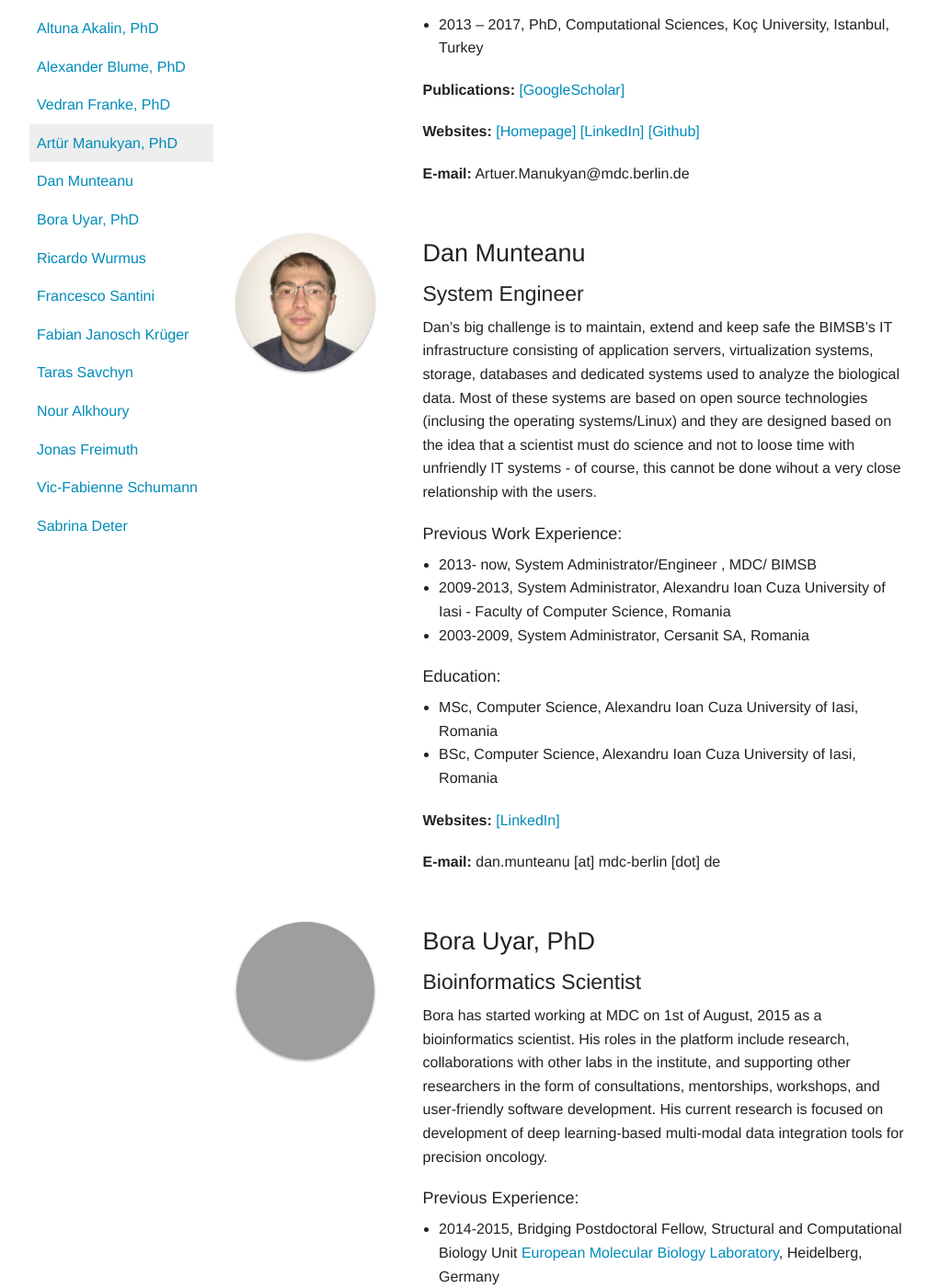
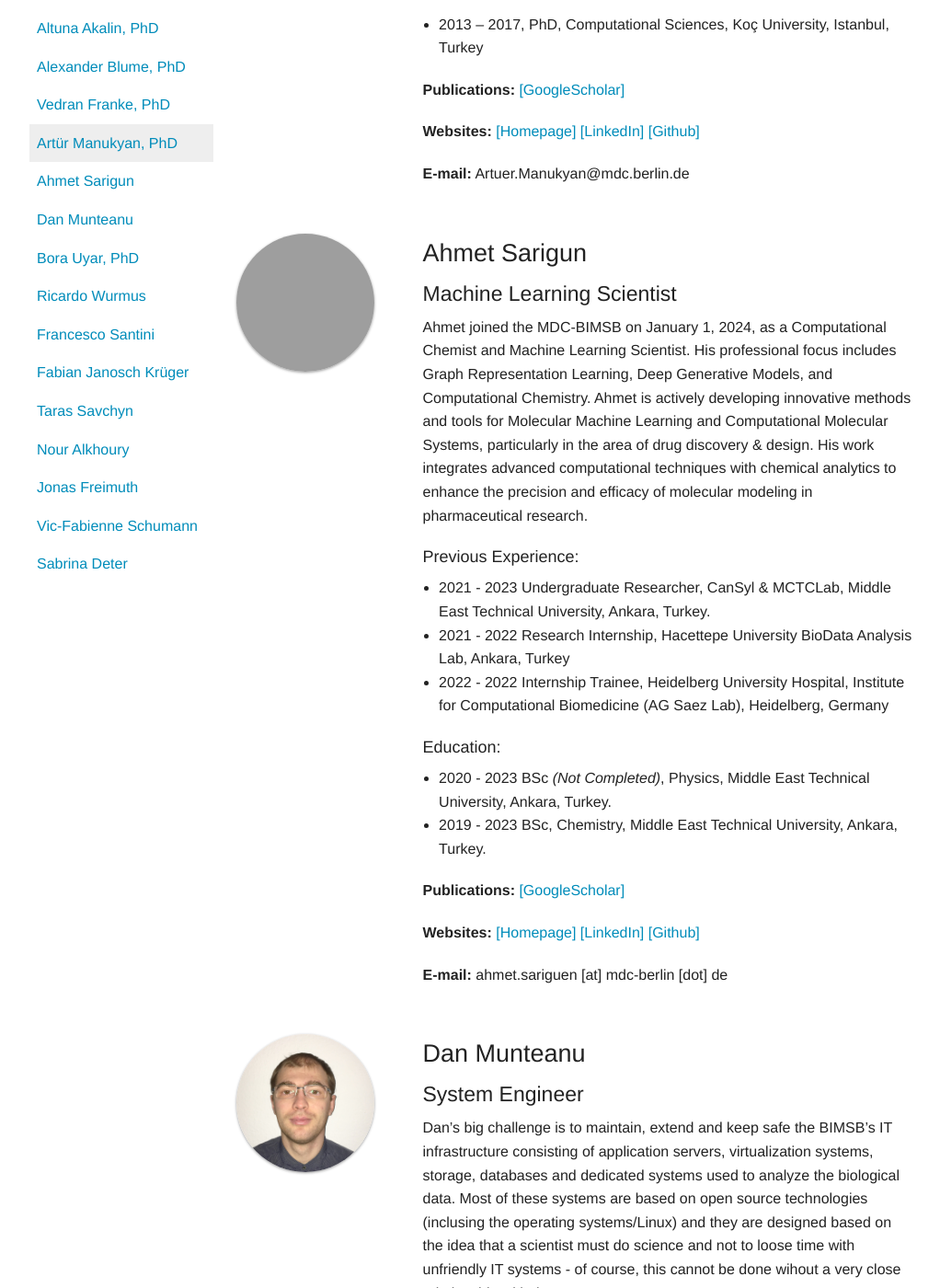
Before and after one commit to BIMSBbioinfo/bimsbbioinfo.github.io, a Jekyll site: the page built from team.markdown, in a window 1280 px wide and 1400 px high, scrolled down 2654 px. Shown: the whole window at 92% size, without its empty margins (133-1155 px from the left). Built offline with Jekyll 4.4.1, drawn with Linux system fonts in a browser that asks for light colours; our own code applies the rules of GitHub Pages for plain Markdown files; grey boxes are pictures that could not be loaded.

Commit message:
Update team.markdown

```diff
--- a/team.markdown
+++ b/team.markdown
@@ -147,6 +147,38 @@ Artür is a trained statistician, computational scientist and bioinformatician.
 </div></div>
 
 
+<div class="row">
+  <img src="https://www.mdc-berlin.de/system/files/styles/mdc_person_mdc_wide_2x/private/w21_mdc_persdb/photos/45b865d134d2c25cf5ed131317fe88de-1704789794.jpg?h=05c5e97b&itok=9mnU8cpH" class="columns myroundThumb">
+  <div class="large-9 columns" markdown="1">
+
+### Ahmet Sarigun
+
+#### Machine Learning Scientist
+
+Ahmet joined the MDC-BIMSB on January 1, 2024, as a Computational Chemist and Machine Learning Scientist. His professional focus includes Graph Representation Learning, Deep Generative Models, and Computational Chemistry. Ahmet is actively developing innovative methods and tools for Molecular Machine Learning and Computational Molecular Systems, particularly in the area of drug discovery & design. His work integrates advanced computational techniques with chemical analytics to enhance the precision and efficacy of molecular modeling in pharmaceutical research.
+
+##### Previous Experience:
+
+- 2021 - 2023 Undergraduate Researcher, CanSyl & MCTCLab, Middle East Technical University, Ankara, Turkey.
+- 2021 - 2022 Research Internship, Hacettepe University BioData Analysis Lab, Ankara, Turkey
+- 2022 - 2022 Internship Trainee, Heidelberg University Hospital, Institute for Computational Biomedicine (AG Saez Lab), Heidelberg, Germany
+
+##### Education:
+
+- 2020 - 2023 BSc *(Not Completed)*, Physics, Middle East Technical University, Ankara, Turkey.
+- 2019 - 2023 BSc, Chemistry, Middle East Technical University, Ankara, Turkey.
+
+**Publications:**
+[[GoogleScholar]](https://scholar.google.com/citations?user=XssNjFEAAAAJ&hl=en)
+
+**Websites:**
+[[Homepage]](https://asarigun.github.io/)
+[[LinkedIn]](https://www.linkedin.com/in/ahmetsar%C4%B1g%C3%BCn/)
+[[Github]](https://github.com/asarigun)
+
+
+**E-mail:** ahmet.sariguen [at] mdc-berlin [dot] de
+</div></div>
 
 <div class="row">
   <img src="img/team/DanMunteanu.jpg" class="columns myroundThumb">
```
